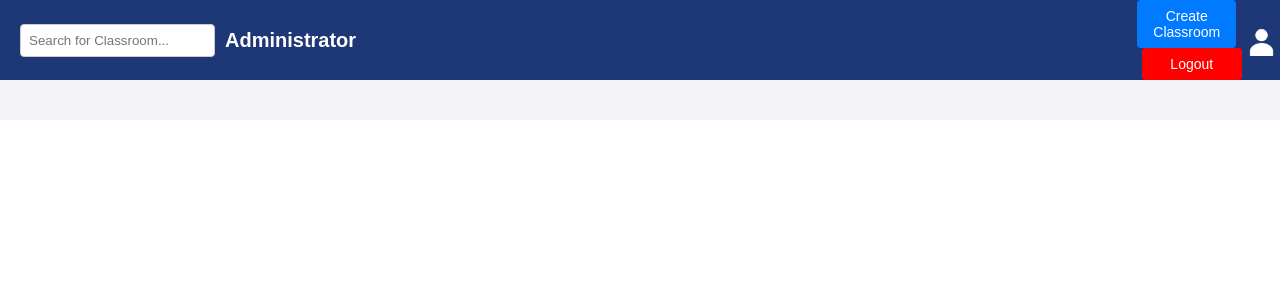
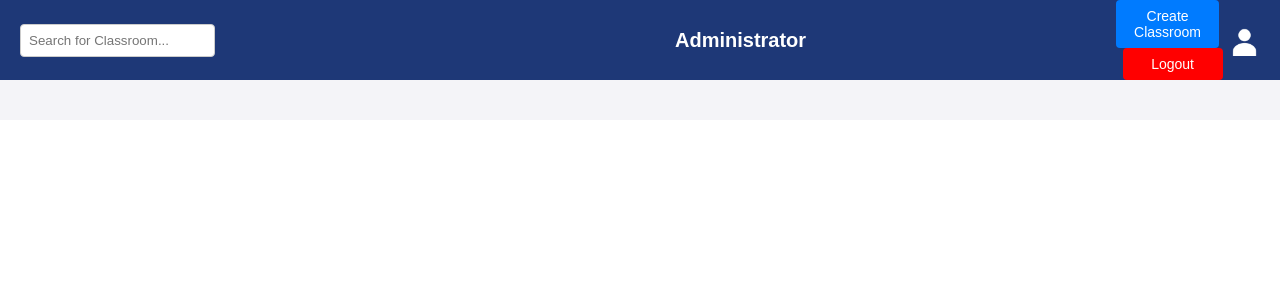
Before and after one commit to cs411-alawini/sp24-cs411-team108-SQLScholars, a React (Create React App) app in the folder frontend/: page /homeAdmin in a window 1280 px wide. Shown: the top 300 px of the page. Built offline with nearby package versions, Linux system fonts and the light colour scheme.

Commit message:
Minor changes

```diff
--- a/frontend/src/views/HomePageAdmin.jsx
+++ b/frontend/src/views/HomePageAdmin.jsx
@@ -179,8 +179,8 @@ const HomePageAdmin = () => {
           value={searchQuery}
           onChange={(e) => setSearchQuery(e.target.value)}
         />
-        <span style={{fontWeight: "550", fontSize: "20px"}}>Administrator</span>
-        <div className="container" style={{ marginLeft: "63%" }}>
+        <span style={{fontWeight: "550", fontSize: "20px", marginLeft: "450px"}}>Administrator</span>
+        <div className="container" style={{ marginLeft: "25%" }}>
           <button type="button" className="create-button" onClick={() => navigate('/createClassroom')}>
             Create Classroom
           </button>
--- a/frontend/src/views/HomePageStudent.jsx
+++ b/frontend/src/views/HomePageStudent.jsx
@@ -92,8 +92,8 @@ const HomePageStudent = () => {
           value={searchQuery}
           onChange={(e) => setSearchQuery(e.target.value)}
         />
-        <span style={{fontWeight: "550", fontSize: "20px"}}>Student</span>
-        <div className="container" style={{ marginLeft: "75%" }}>
+        <span style={{fontWeight: "550", fontSize: "20px", marginLeft: "400px"}}>Student</span>
+        <div className="container" style={{ marginLeft: "40%" }}>
           <button type="button" className="logout-button" onClick={logoutUser}>
             Logout
           </button>
--- a/frontend/src/views/HomePageTeacher.jsx
+++ b/frontend/src/views/HomePageTeacher.jsx
@@ -95,8 +95,8 @@ const HomePageStudent = () => {
           value={searchQuery}
           onChange={(e) => setSearchQuery(e.target.value)}
         />
-        <span style={{fontWeight: "550", fontSize: "20px"}}>Teacher</span>
-        <div className="container" style={{ marginLeft: "75%" }}>
+        <span style={{fontWeight: "550", fontSize: "20px", marginLeft: "500px"}}>Teacher</span>
+        <div className="container" style={{ marginLeft: "35%" }}>
           <button type="button" className="logout-button" onClick={logoutUser}>
             Logout
           </button>
```
